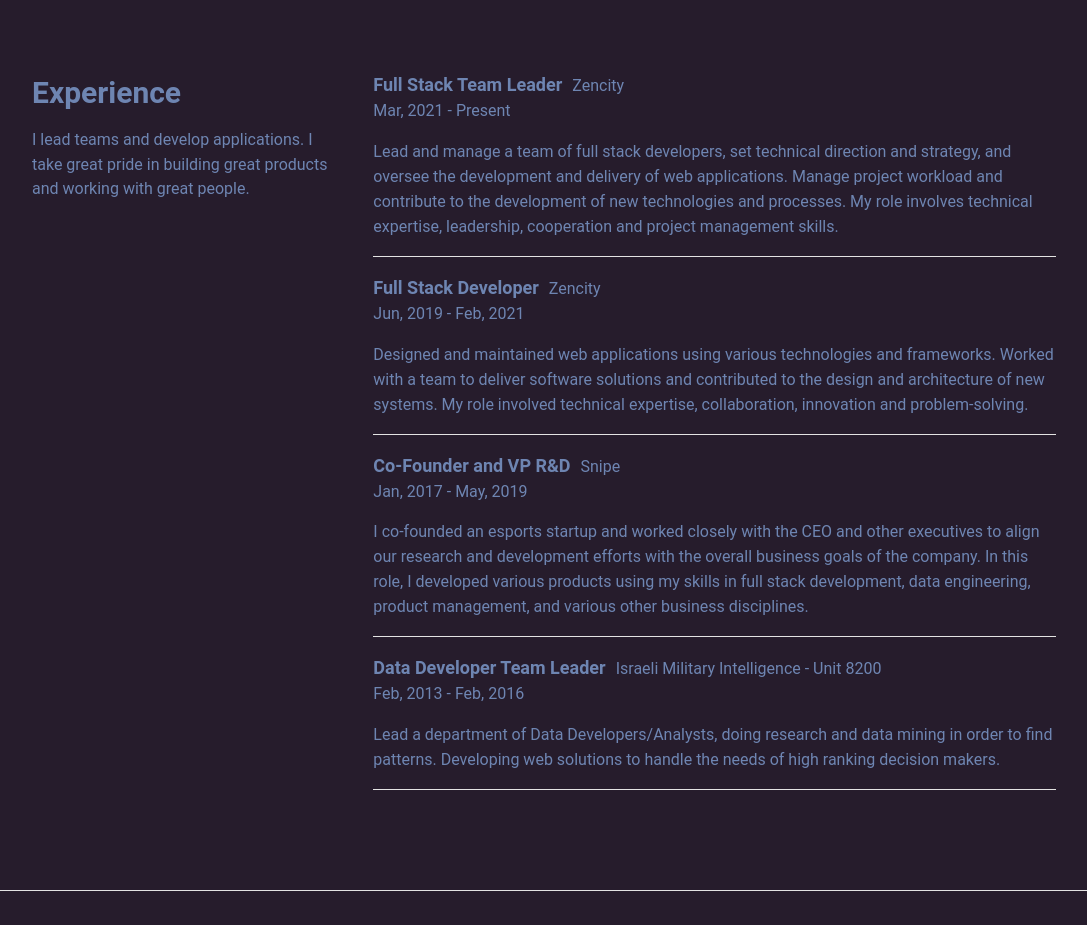
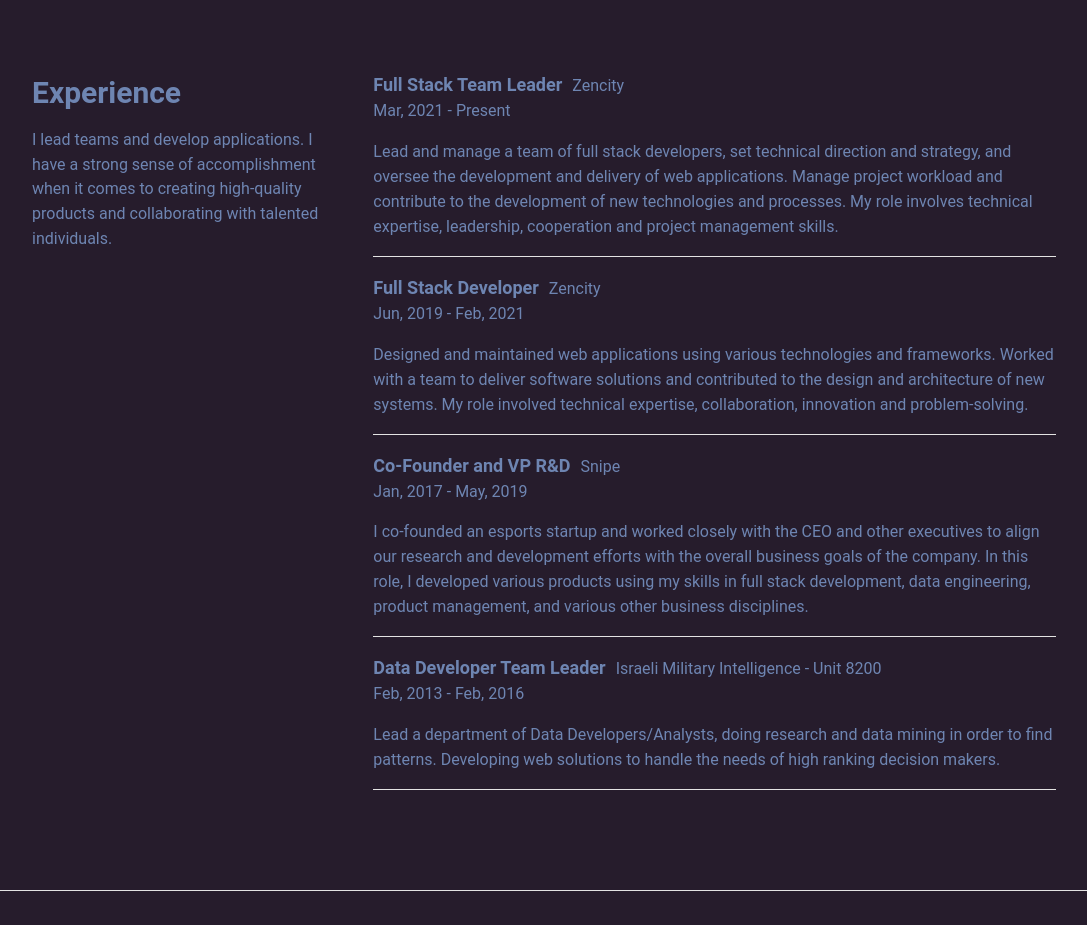
Before and after one commit to Strafer14/Strafer14.github.io, a Svelte app: page / in a window 1280 px wide. Shown: the part 1120-2045 px from the top of the page, without its empty margins (96-1183 px from the left). Built offline with nearby package versions, Linux system fonts and the light colour scheme.

Commit message:
replacing recurring word great with better phrasing of the same intent

```diff
--- a/src/sections/Experience/Experience.svelte
+++ b/src/sections/Experience/Experience.svelte
@@ -11,7 +11,7 @@
   <div class={`${pageLabel}-wrapper`}>
     <QualificationLabel
       titleLabel={capitalize(pageLabel)}
-      paragraphContent="I lead teams and develop applications. I take great pride in building great products and working with great people."
+      paragraphContent="I lead teams and develop applications. I have a strong sense of accomplishment when it comes to creating high-quality products and collaborating with talented individuals."
     />
     <div class="qualifications">
       <Qualification
```
